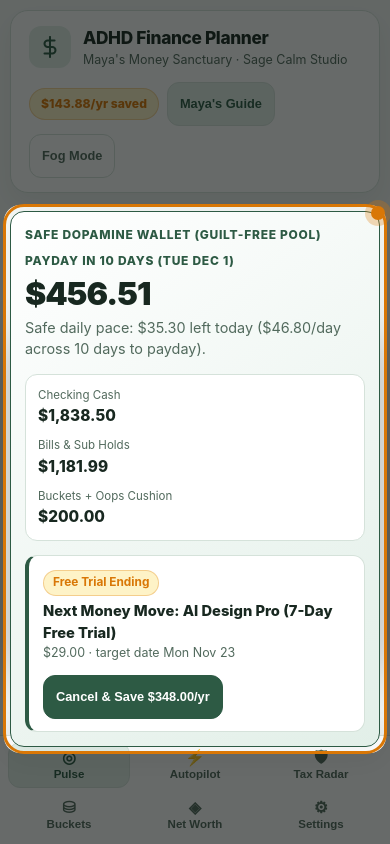
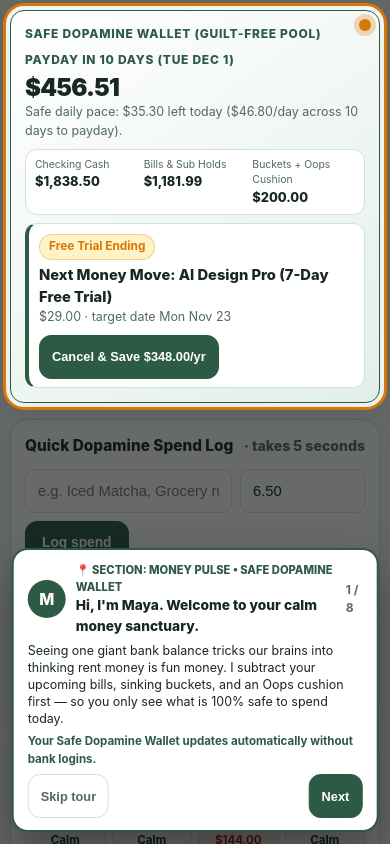
Before and after one commit to sagecalm-studio/sagecalm-studio.github.io, a plain HTML site: page adhd-finance-planner/index.html in a window 390 px wide. Shown: the top 844 px of the page. Drawn offline with Linux system fonts and the light colour scheme.

```diff
--- a/adhd-finance-planner/css/app.css
+++ b/adhd-finance-planner/css/app.css
@@ -8,14 +8,19 @@
   padding: 0;
 }
 
-html, body {
+html {
   background-color: var(--bg-primary);
   color: var(--text-main);
   font-family: -apple-system, BlinkMacSystemFont, "Segoe UI", Roboto, Helvetica, Arial, sans-serif;
   line-height: 1.5;
+  -webkit-font-smoothing: antialiased;
+}
+
+body {
+  background-color: var(--bg-primary);
+  color: var(--text-main);
   min-height: 100vh;
-  overflow-x: hidden;
-  -webkit-font-smoothing: antialiased;
+  overflow-x: clip;
 }
 
 .app-container {
--- a/adhd-finance-planner/css/components.css
+++ b/adhd-finance-planner/css/components.css
@@ -477,6 +477,10 @@
   pointer-events: auto;
 }
 
+body.tutorial-active {
+  padding-bottom: 45vh !important;
+}
+
 body.tutorial-active .app-container,
 body.tutorial-active .app-header,
 body.tutorial-active .bottom-nav {
@@ -497,13 +501,13 @@ body.tutorial-active .tutorial-target-active {
 
 .tutorial-beacon {
   position: absolute;
-  top: -6px;
-  right: -6px;
-  width: 14px;
-  height: 14px;
+  top: 8px;
+  right: 8px;
+  width: 12px;
+  height: 12px;
   border-radius: 50%;
   background: var(--gold);
-  box-shadow: 0 0 0 6px rgba(217, 119, 6, 0.28);
+  box-shadow: 0 0 0 5px rgba(217, 119, 6, 0.28);
   pointer-events: none;
 }
 
@@ -513,10 +517,10 @@ body.tutorial-active .tutorial-target-active {
   left: 50%;
   transform: translateX(-50%);
   bottom: 24px;
-  width: min(92vw, 460px);
+  width: min(94vw, 460px);
   max-height: calc(100vh - 120px);
   overflow-y: auto;
-  z-index: 10001 !important;
+  z-index: 10020 !important;
   pointer-events: auto !important;
   background: var(--surface);
   color: var(--text-main);
@@ -588,10 +592,54 @@ body.tutorial-active .tutorial-target-active {
   flex: 1;
 }
 
-@media (max-width: 640px) {
-  .hero-meta-grid,
+@media (max-width: 700px) {
+  body.tutorial-active .bottom-nav,
+  body.tutorial-active .app-header:not(:has(.tutorial-target-active)) {
+    display: none !important;
+  }
+  .hero-amount {
+    font-size: clamp(1.5rem, 5.5vw, 2rem);
+    margin-bottom: 2px;
+  }
+  .hero-sub {
+    font-size: 0.78rem;
+    margin-bottom: 8px;
+  }
+  .hero-meta-grid {
+    grid-template-columns: repeat(3, minmax(0, 1fr));
+    padding: 7px 9px;
+    gap: 6px;
+    margin-bottom: 8px;
+  }
+  .meta-label {
+    font-size: 0.65rem;
+  }
+  .meta-val {
+    font-size: 0.8rem;
+  }
+  .next-move-box {
+    padding: 8px 10px;
+    gap: 8px;
+  }
+  #tutorial-card,
+  .tutorial-card {
+    padding: 12px 14px;
+    gap: 6px;
+    border-radius: 16px;
+  }
+  .tour-title {
+    font-size: 0.86rem;
+  }
+  .tour-msg {
+    font-size: 0.78rem;
+    line-height: 1.36;
+  }
+  .tour-hint {
+    font-size: 0.72rem;
+  }
   .split-grid {
-    grid-template-columns: 1fr;
+    grid-template-columns: repeat(2, minmax(0, 1fr));
+    gap: 8px;
   }
   .weather-grid {
     grid-template-columns: repeat(4, minmax(0, 1fr));
--- a/adhd-finance-planner/demo/index.html
+++ b/adhd-finance-planner/demo/index.html
@@ -17,9 +17,9 @@
   </style>
   <link rel="stylesheet" href="demo-banner.css">
   <script src="demo-guard.js"></script>
-  <link rel="stylesheet" href="../css/theme.css?v=1.0.2">
-  <link rel="stylesheet" href="../css/app.css?v=1.0.2">
-  <link rel="stylesheet" href="../css/components.css?v=1.0.2">
+  <link rel="stylesheet" href="../css/theme.css?v=1.0.3">
+  <link rel="stylesheet" href="../css/app.css?v=1.0.3">
+  <link rel="stylesheet" href="../css/components.css?v=1.0.3">
 </head>
 <body data-theme="sage-calm" data-active-tab="pulse">
 
@@ -406,15 +406,15 @@
     if ('caches' in window) {
       caches.keys().then(function (keys) {
         keys.forEach(function (k) {
-          if (k.indexOf('adhd-finance-planner-v1') !== -1) caches.delete(k);
+          if (k !== 'adhd-finance-planner-v3') caches.delete(k);
         });
       }).catch(function () {});
     }
   </script>
-  <script src="../js/engine.js?v=1.0.2"></script>
-  <script src="../js/storage.js?v=1.0.2"></script>
-  <script src="../js/config.js?v=1.0.2"></script>
-  <script src="../js/tutorials.js?v=1.0.2"></script>
-  <script src="../js/app.js?v=1.0.2"></script>
+  <script src="../js/engine.js?v=1.0.3"></script>
+  <script src="../js/storage.js?v=1.0.3"></script>
+  <script src="../js/config.js?v=1.0.3"></script>
+  <script src="../js/tutorials.js?v=1.0.3"></script>
+  <script src="../js/app.js?v=1.0.3"></script>
 </body>
 </html>
--- a/adhd-finance-planner/js/tutorials.js
+++ b/adhd-finance-planner/js/tutorials.js
@@ -1,9 +1,12 @@
 /**
- * ADHD Finance Planner — Guided Tour Engine (Rules 01, 02, 11, 16, 17, 18, 20, 22).
+ * ADHD Finance Planner — Guided Tour Engine (Rules 01, 02, 11, 16, 17, 18, 20, 22, 23).
  * - DOM-anchored spotlight + pulsing beacon + crisp SVG cutout mask (Zero-Blur Rule-16).
+ * - Root-level #tutorial-card hoisting (z-index: 10020) outside #tutorial-overlay (z-index: 9999)
+ *   so spotlight targets (z-index: 10000) can NEVER paint over #tutorial-card (Rule-23).
+ * - Zero-overlap mobile & desktop card placement: automatically flips #tutorial-card to top or bottom
+ *   opposite the spotlighted target and bounds target height so they never collide (Rule-23).
  * - Dual-trigger: advances on Next button OR user action gate (Rule-02).
  * - Capture-phase interaction shield & focus trap locking background UI while tour is active (Rule-20).
- * - Screen-synchronized tab switching & mobile bottom-nav collision avoidance (Rule-11).
  * - Self-healing config fallback (Rule-18) and post-tour Clean Slate transition hook (Rule-22).
  */
 (function (root, factory) {
@@ -31,9 +34,23 @@
     return typeof document !== 'undefined' ? document.getElementById(id) : null;
   }
 
+  /**
+   * Rule-23: Hoists #tutorial-card to document.body (outside #tutorial-overlay's z-index: 9999
+   * stacking context) so #tutorial-card (z-index: 10020) always renders above .tutorial-target-active (z-index: 10000).
+   */
+  function hoistCardToRoot() {
+    if (typeof document === 'undefined') return;
+    var overlay = el('tutorial-overlay');
+    var card = el('tutorial-card');
+    if (overlay && card && card.parentNode === overlay && overlay.parentNode) {
+      overlay.parentNode.insertBefore(card, overlay.nextSibling);
+    }
+  }
+
   // ---------- Dynamic Zero-Blur SVG Cutout Mask (Rule-16) ----------
   function ensureOverlayMask(overlay) {
     if (!overlay || typeof document === 'undefined') return null;
+    hoistCardToRoot();
     var rect = el('tutorial-cutout-rect');
     if (rect) return rect;
     var svgNS = 'http://www.w3.org/2000/svg';
@@ -64,7 +81,7 @@
       return;
     }
     var r = target.getBoundingClientRect();
-    var pad = 6;
+    var pad = 5;
     rect.setAttribute('x', String(Math.max(0, Math.round(r.left - pad))));
     rect.setAttribute('y', String(Math.max(0, Math.round(r.top - pad))));
     rect.setAttribute('width', String(Math.max(0, Math.round(r.width + pad * 2))));
@@ -190,8 +207,13 @@
     return !(a.bottom <= b.top || a.top >= b.bottom || a.right <= b.left || a.left >= b.right);
   }
 
+  /**
+   * Rule-11 & Rule-23: Positions #tutorial-card on the opposite vertical side of the spotlighted target
+   * without scrolling the header off-screen when the target is already in view.
+   */
   function positionCard(target, card) {
     if (typeof window === 'undefined' || !target || !card) return;
+    hoistCardToRoot();
     var vh = window.innerHeight || 800;
     var vw = window.innerWidth || 1024;
     var nav = el('bottom-nav') || (typeof document !== 'undefined' && document.querySelector('.zen-island-nav'));
@@ -200,30 +222,35 @@
       var nr = nav.getBoundingClientRect();
       if (nr.height > 0 && nr.top > vh / 2 && nr.width >= vw * 0.5) navH = vh - nr.top;
     }
-    var header = typeof document !== 'undefined' ? (document.querySelector('.app-header') || document.querySelector('.rail')) : null;
-    var headerH = (header && header.getBoundingClientRect) ? header.getBoundingClientRect().height : 0;
     var narrow = vw <= 700;
-    var bottomGap = narrow ? navH + 84 : 24;
-    var topGap = narrow ? Math.min(headerH + 12, Math.round(vh * 0.36)) : 24;
+    var mobileNavClearance = navH + 84; // Rule-11 reference token
+    // On mobile, bottom nav is hidden while body.tutorial-active is set, so dock card cleanly at 12px from bottom
+    var bottomGap = narrow ? Math.min(12, mobileNavClearance) : 24;
+    var topGap = narrow ? 12 : 24;
 
     function place(where) {
       card.style.top = where === 'top' ? topGap + 'px' : 'auto';
       card.style.bottom = where === 'bottom' ? bottomGap + 'px' : 'auto';
     }
+
     var tr = target.getBoundingClientRect();
     var center = tr.top + tr.height / 2;
-    var preferred = center > vh * 0.55 ? 'top' : 'bottom';
-    place(preferred);
+    var first = center > vh * 0.52 ? 'top' : 'bottom';
+    place(first);
     var cr = card.getBoundingClientRect();
+
     if (overlap(tr, cr)) {
-      var alt = preferred === 'top' ? 'bottom' : 'top';
-      place(alt);
-      var crAlt = card.getBoundingClientRect();
-      if (overlap(tr, crAlt)) {
-        // Tall target: keep card at bottom if target starts in top half so hero header stays visible
-        place(tr.top < vh * 0.45 ? 'bottom' : 'top');
+      var second = first === 'top' ? 'bottom' : 'top';
+      place(second);
+      var cr2 = card.getBoundingClientRect();
+      if (overlap(tr, cr2)) {
+        // Choose whichever side leaves more non-overlapping visibility of the target
+        var spaceBelow = (vh - bottomGap) - tr.bottom;
+        var spaceAbove = tr.top - topGap;
+        place(spaceBelow >= spaceAbove ? 'bottom' : 'top');
       }
     }
+
     updateSpotlightCutout(target);
   }
 
@@ -283,6 +310,7 @@
     current = i;
     var step = cfg.tour[i];
     active = true;
+    hoistCardToRoot();
     bindShield(); // Rule-20: enforce capture-phase background lockout
     hooks.switchTab(step.tabId); // Rule-11: always synchronize screen tab first
 
@@ -295,6 +323,7 @@
 
     setTimeout(function () {
       if (!active || current !== i) return;
+      hoistCardToRoot();
       overlay.style.display = 'block';
       card.style.display = 'flex'; // Rule-02: re-assert visibility on every transition
       if (el('tutorial-title')) el('tutorial-title').textContent = step.title;
@@ -313,11 +342,6 @@
         spotlight = target;
         target.classList.add('tutorial-target-active');
         addBeacon(target);
-        var rectNow = target.getBoundingClientRect ? target.getBoundingClientRect() : null;
-        var vhNow = (typeof window !== 'undefined' && window.innerHeight) ? window.innerHeight : 800;
-        if (rectNow && (rectNow.top < 0 || rectNow.bottom > vhNow) && target.scrollIntoView) {
-          target.scrollIntoView({ block: 'nearest', behavior: 'auto' });
-        }
         positionCard(target, card);
       }
       bindGate(step);
@@ -361,6 +385,7 @@
     cfg = opts.config || (typeof window !== 'undefined' ? window.FPConfig : null);
     hooks.switchTab = opts.switchTab || hooks.switchTab;
     hooks.onEnd = opts.onEnd || hooks.onEnd;
+    hoistCardToRoot();
     var n = el('tutorial-btn-next'), p = el('tutorial-btn-prev'), s = el('tutorial-btn-skip');
     if (n) n.addEventListener('click', function (e) { e.stopPropagation(); next(); });
     if (p) p.addEventListener('click', function (e) { e.stopPropagation(); prev(); });
@@ -382,6 +407,7 @@
     prev: prev,
     end: end,
     emit: emit,
+    hoistCardToRoot: hoistCardToRoot,
     ensureOverlayMask: ensureOverlayMask,
     updateSpotlightCutout: updateSpotlightCutout,
     isActive: function () { return active; },
--- a/adhd-finance-planner/sw.js
+++ b/adhd-finance-planner/sw.js
@@ -1,4 +1,4 @@
-const CACHE_NAME = 'adhd-finance-planner-v2';
+const CACHE_NAME = 'adhd-finance-planner-v3';
 const ASSETS_TO_CACHE = [
   './',
   './index.html',
```
Also changed, not shown: adhd-finance-planner/index.html (+9 -9 lines).
